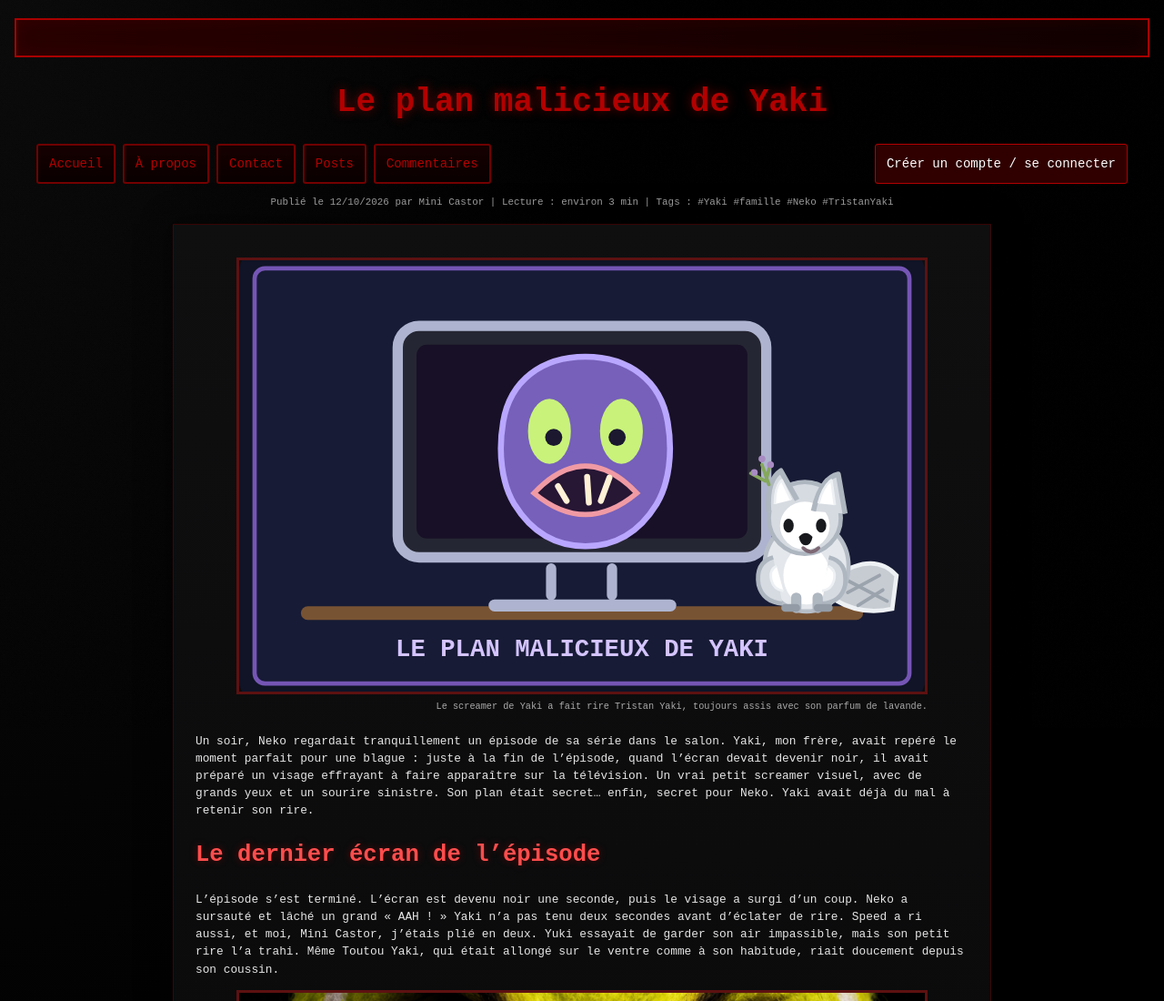
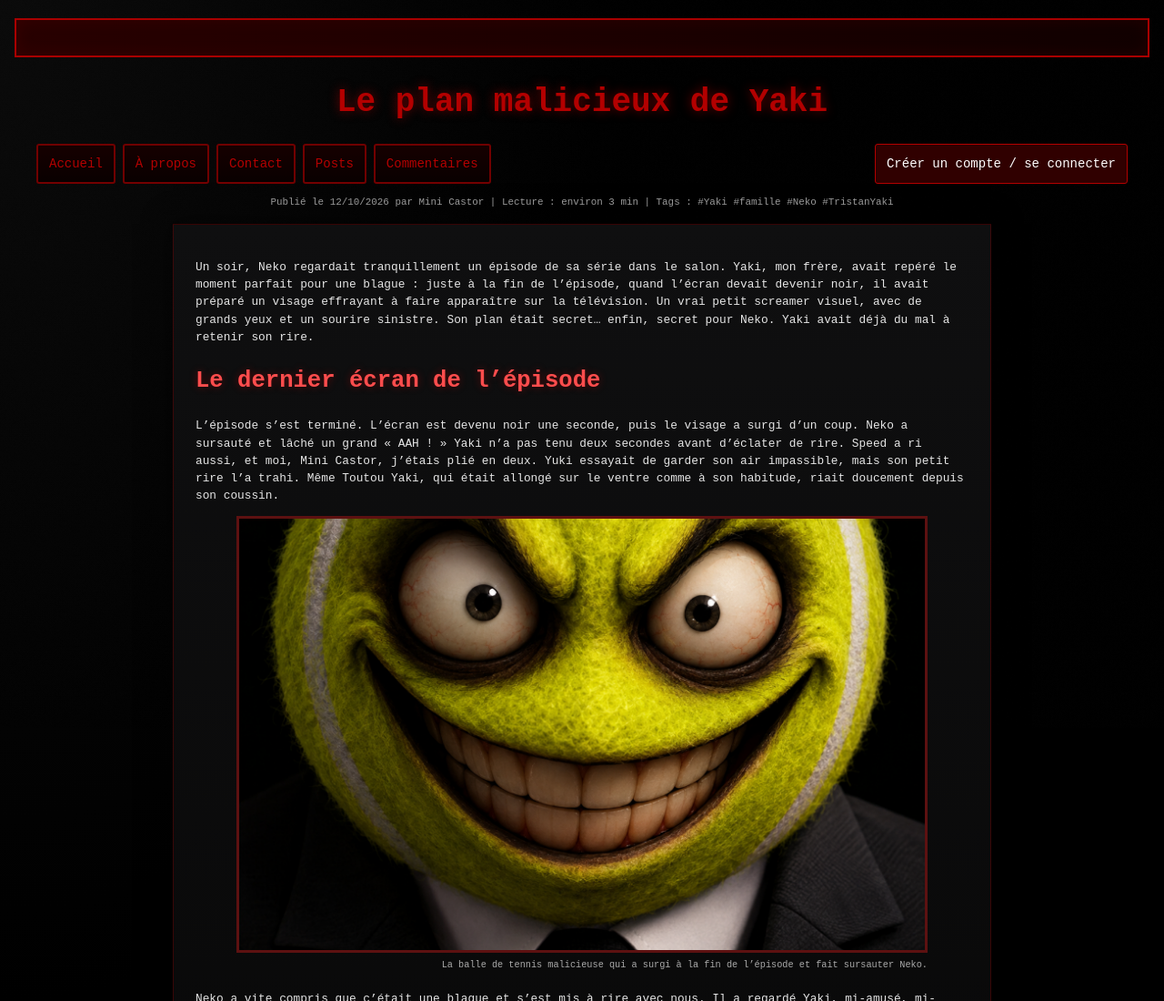
Before and after one commit to SpeedCraftTV/666, a website: page posts/post16.html in a window 1280 px wide. Shown: the top 1100 px of the page at 91% size. Drawn offline with nearby package versions, Linux system fonts and the light colour scheme; no server answers.

Commit message:
Update post16.html

```diff
--- a/posts/post16.html
+++ b/posts/post16.html
@@ -18,11 +18,6 @@
 			<p class="meta">Publié le 12/10/2026 par Mini Castor | Lecture : environ 3 min | Tags : #Yaki #famille #Neko #TristanYaki</p>
 
 			<div class="post">
-				<figure class="post-image">
-					<img src="../assets/post16-cover.svg" alt="Un téléviseur affiche un visage fantomatique violet. Tristan Yaki, castor blanc et gris clair toujours assis, sourit fièrement près d’un brin de lavande." />
-					<figcaption>Le screamer de Yaki a fait rire Tristan Yaki, toujours assis avec son parfum de lavande.</figcaption>
-				</figure>
-
 				<p>Un soir, Neko regardait tranquillement un épisode de sa série dans le salon. Yaki, mon frère, avait repéré le moment parfait pour une blague : juste à la fin de l’épisode, quand l’écran devait devenir noir, il avait préparé un visage effrayant à faire apparaître sur la télévision. Un vrai petit screamer visuel, avec de grands yeux et un sourire sinistre. Son plan était secret… enfin, secret pour Neko. Yaki avait déjà du mal à retenir son rire.</p>
 
 				<h2>Le dernier écran de l’épisode</h2>
```
